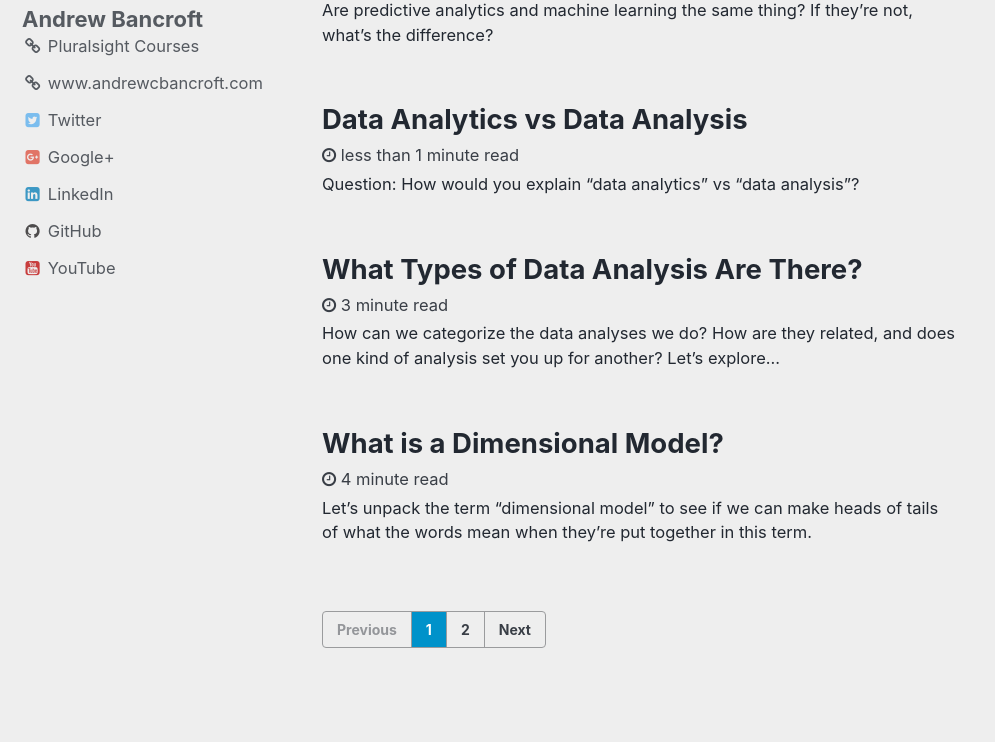
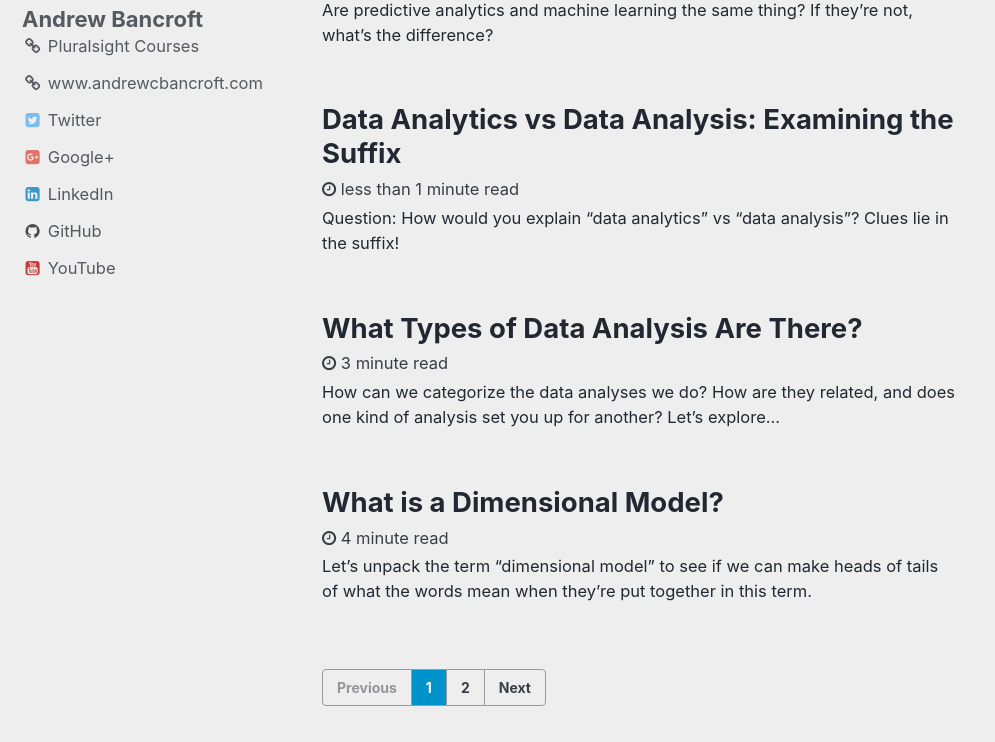
Before and after one commit to andrewcbancroft/datadaylife-blog, a Jekyll site: the page built from index.html, in a window 1280 px wide and 900 px high, scrolled down 383 px, cut to the strip 158-900 px from the top of the window. Shown: the whole strip, without its empty margins (0-995 px from the left). Built offline with Jekyll 4.4.1, drawn with Linux system fonts in a browser that asks for light colours; the list of posts is cut into pages by our own code.

Commit message:
Update and rename 2018-01-09-data-analytics-vs-data-analysis.md to 2018-01-09-data-analytics-vs-data-analysis-examining-suffix.md

```diff
--- a/_posts/2018-01-09-data-analytics-vs-data-analysis.md
+++ b/_posts/2018-01-09-data-analytics-vs-data-analysis-examining-suffix.md
@@ -1,6 +1,6 @@
 ---
-title: Data Analytics vs Data Analysis
-excerpt: "Question: How would you explain \"data analytics\" vs \"data analysis\"?"
+title: "Data Analytics vs Data Analysis: Examining the Suffix"
+excerpt: "Question: How would you explain \"data analytics\" vs \"data analysis\"? Clues lie in the suffix!"
 layout: work-in-progress
 toc: true
 last_modified_at: 2018-01-22
```
Also changed, not shown: other parts of _posts/2018-01-09-data-analytics-vs-data-analysis-examining-suffix.md (+1 -1 lines).
